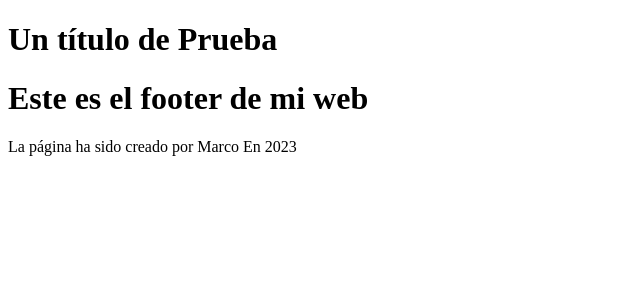
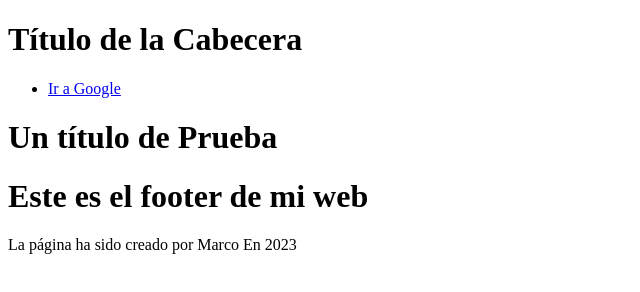
Before and after one commit to MarcoTeacher/PruebaGitHub1, a plain HTML site: page index.html in a window 1280 px wide. Shown: the whole page, without its empty margins (0-640 px from the left). Drawn offline with Linux system fonts and the light colour scheme.

Commit message:
añadi una cabecera con menú de navegación en la rama Master

```diff
--- a/index.html
+++ b/index.html
@@ -7,6 +7,16 @@
     <title>Prueba Git</title>
 </head>
 <body>
+    <header>
+        <h1>Título de la Cabecera</h1>
+        <nav>
+            <ul>
+                <li>
+                    <a href="www.google.es">Ir a Google</a>
+                </li>
+            </ul>
+        </nav>
+    </header>
     <h1>Un título de Prueba</h1>
     <footer>
         <h1>Este es el footer de mi web</h1>
```
